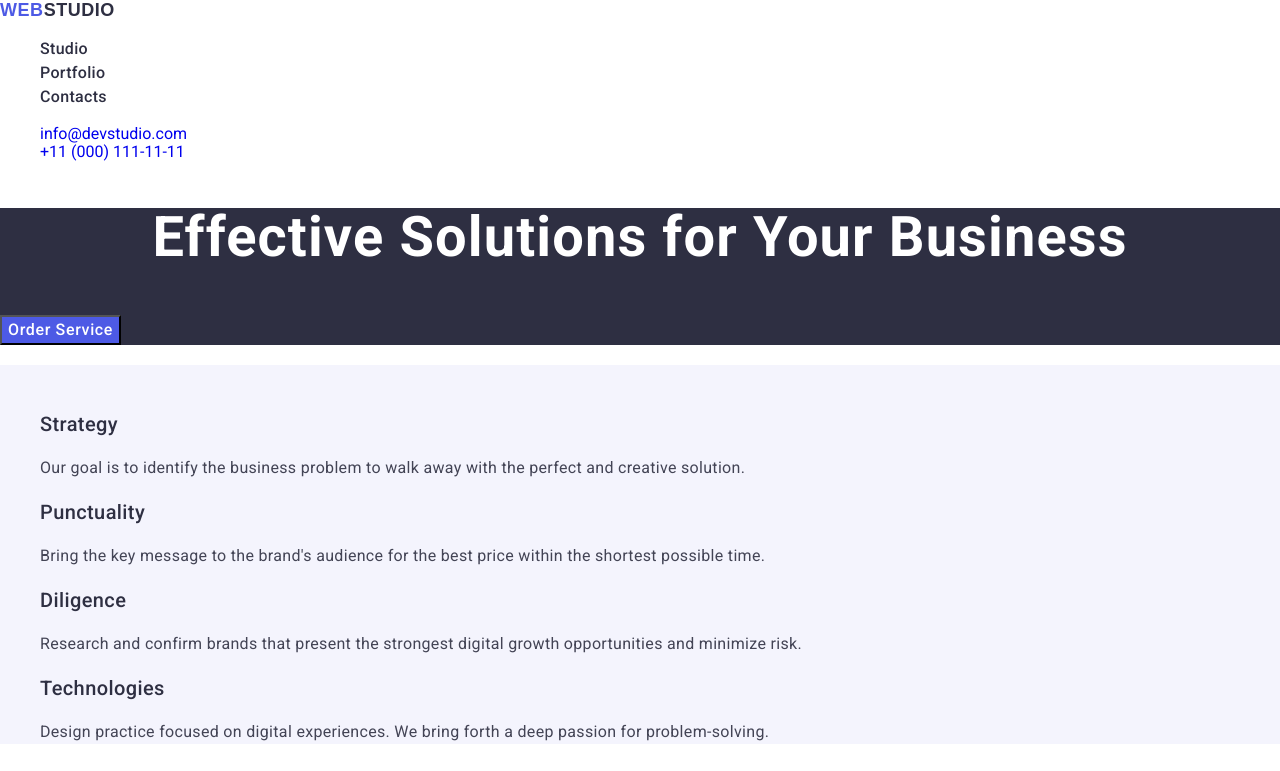
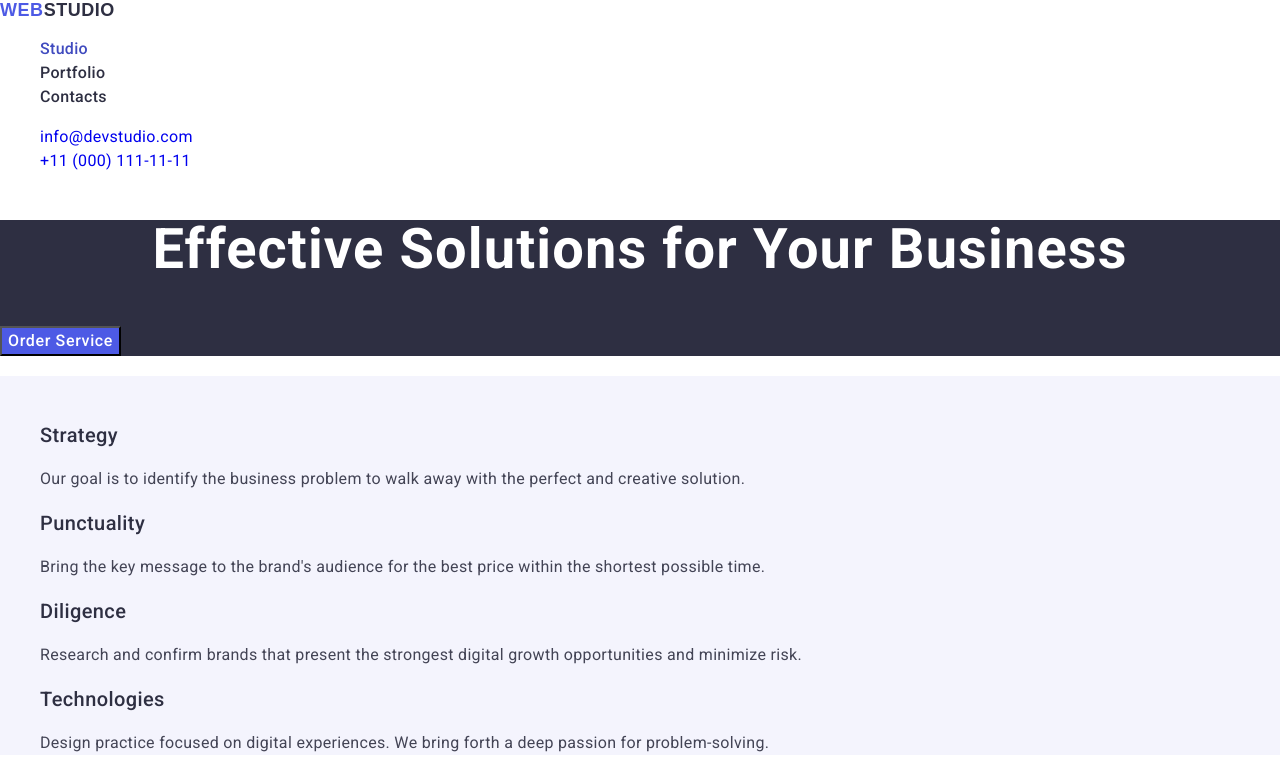
Before and after one commit to TanyaInfo86/goit-markup-hw-02, a plain HTML site: page index.html in a window 1280 px wide. In both pictures the pointer is over the link "Studio". Shown: the top 771 px of the page. Drawn offline with nearby package versions, Linux system fonts and the light colour scheme; a web font is replaced by a local one.

Commit message:
upd style css

```diff
--- a/css/styles.css
+++ b/css/styles.css
@@ -47,22 +47,27 @@ color: #4d5ae5;
     letter-spacing: 0.02em;
     color: #2e2f42;
 }
-.header-menu-item:hover,
+.header-menu-link:hover,
+.header-menu-link:focus{
+    color:#404bbf;
+}
+/* .header-menu-item:hover,
 .header-menu-item:focus{
     color:#404bbf;
-}
+}  */
 .adrs-s{
     font-style: normal;
 }
 
-.adrs-contact-listadrs-contact-list {
+.adrs-contact-list {
     font-weight: 400;
 font-size: 16px;
 line-height: 1.5;
 letter-spacing: 0.02em;
 color: #434455;
 }
-.hadrs-contact-list:hover, .adrs-contact-list:focus{
+.adrs-contact-list:hover,
+.adrs-contact-list:focus{
     color:#404bbf;}
 
     .hero {
--- a/index.html
+++ b/index.html
@@ -17,7 +17,7 @@
 <nav class="hedear-navigation">
     <a  href="./index.html" class="header-logo">Web<Span class="header-logo-color">Studio</span></a>
         <ul class="header-menu-list">
-            <li class="header-menu-item"><a href="" class="header-menu-link">  Studio </a></li>
+            <li class="header-menu-item"><a href="./index.html" class="header-menu-link">  Studio </a></li>
             <li class="header-menu-item"><a  href="" class="header-menu-link"> Portfolio </a></li>
             <li class="header-menu-item" ><a href="" class="header-menu-link"> Contacts </a></li>
         </ul>
```
